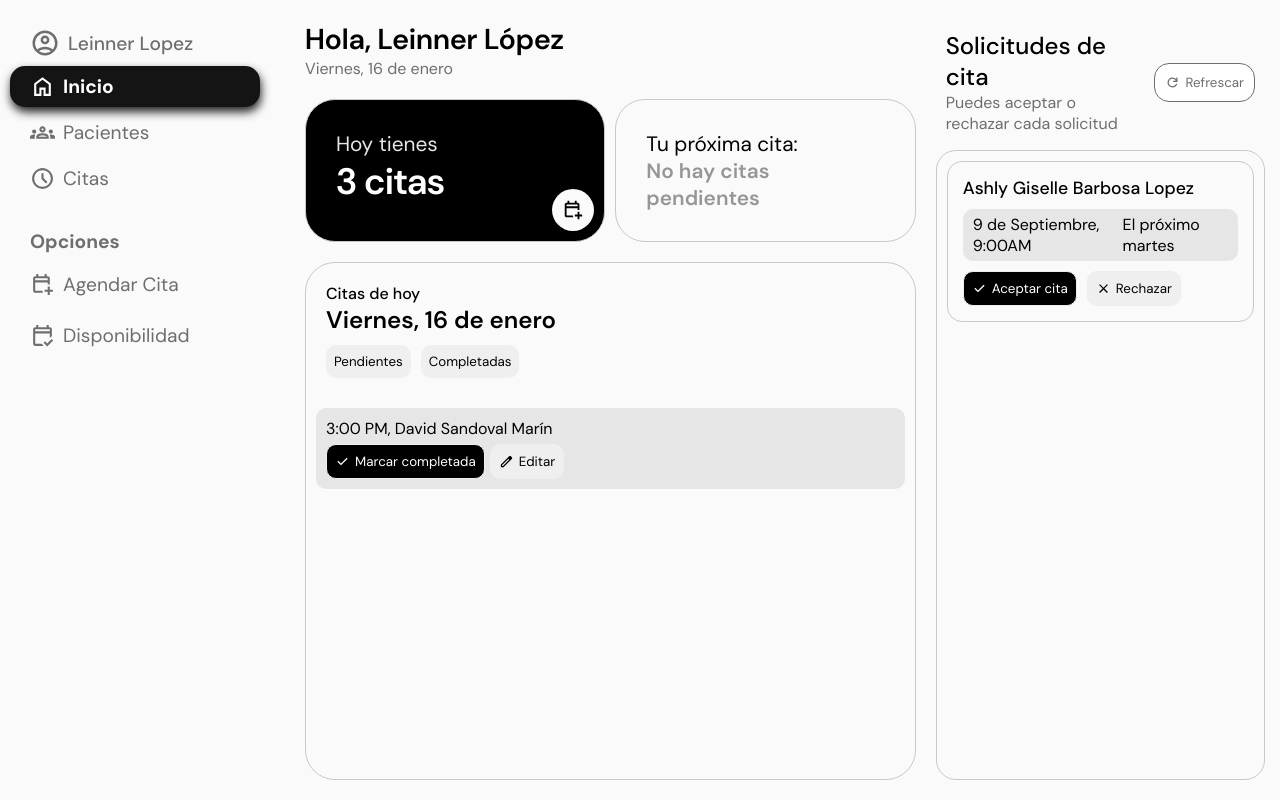
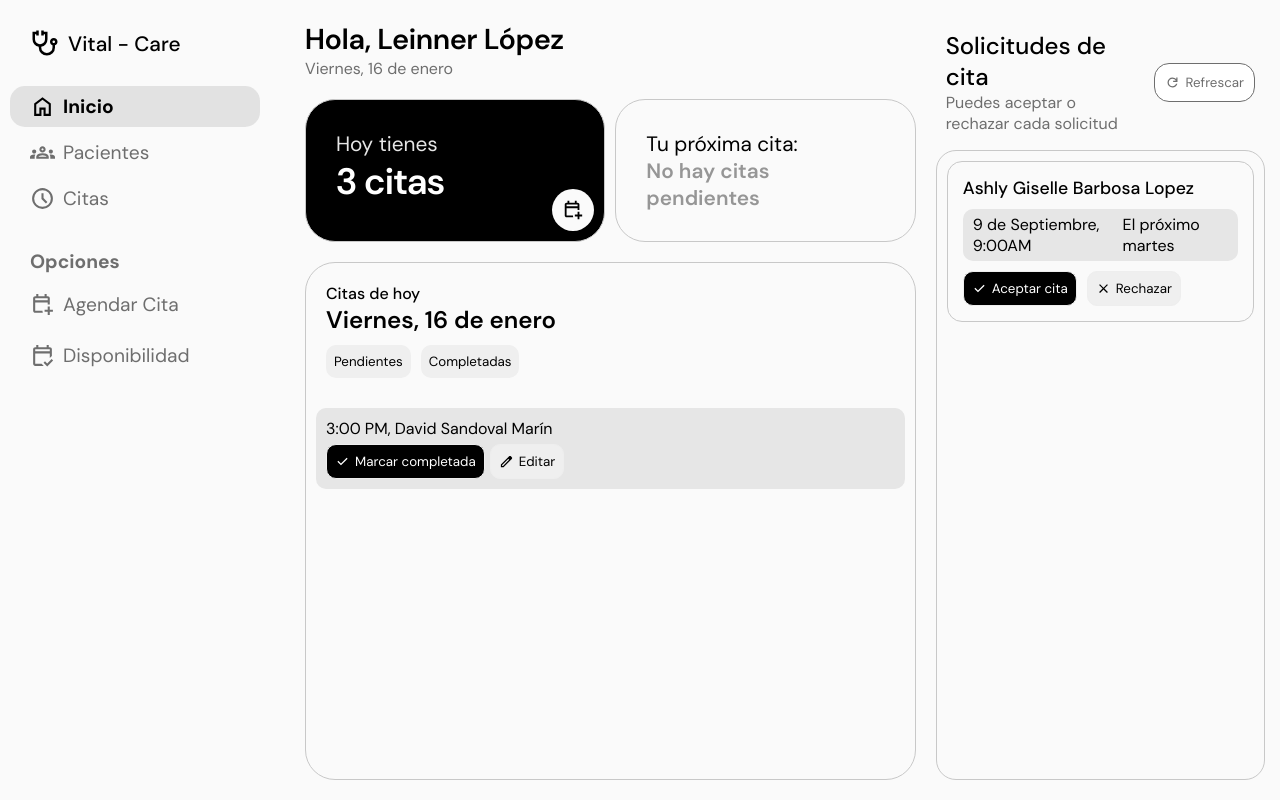
Before and after one commit to Leinner-Lopez/Front-Vital, an Angular app: page /inicio in a window 1280 px wide. Built offline with nearby package versions, Linux system fonts and the light colour scheme.

Commit message:
Cambio de estilos en el sidebard

```diff
--- a/src/app/Components/Dashboard-Components/sidebar-component/sidebar-component.css
+++ b/src/app/Components/Dashboard-Components/sidebar-component/sidebar-component.css
@@ -10,9 +10,10 @@
     height: 100vh;
 }
 
-h3 {
-    font-weight: 500;
-    font-size: inherit;
+.navbar__group{
+    display: flex;
+    flex-direction: column;
+    gap: 20px;
 }
 
 .group__user {
@@ -22,6 +23,16 @@ h3 {
     gap: 8px;
     align-items: center;
     font-style: normal;
+    color: var(--color-main);
+}
+
+.opcion__group{
+    gap: 0;
+}
+
+h3 {
+    font-weight: 500;
+    font-size: 1.3rem;
 }
 
 .group__list {
@@ -57,8 +68,7 @@ h3 {
 }
 
 .item__link:is(:hover, :active), .router-active{
-    color: #fff;
-    background-color: rgba(20, 20, 20);
-    box-shadow: 1px 5px 10px #222;
+    color: var(--color-main);
+    background-color: rgba(210, 210, 210, .6);
     font-weight: bold;
 }
--- a/src/app/Components/Dashboard-Components/sidebar-component/sidebar-component.html
+++ b/src/app/Components/Dashboard-Components/sidebar-component/sidebar-component.html
@@ -1,11 +1,11 @@
 <nav class="navbar" aria-label="Menú lateral">
 
-    <section class="narbar__group">
+    <section class="navbar__group">
         <header class="group__user">
             <svg width="30" height="30" aria-hidden="true">
-                <use href="/image/sprite.svg#account"></use>
+                <use href="/image/sprite.svg#stethoscope"></use>
             </svg>
-            <h3>Leinner Lopez</h3>
+            <h3>Vital - Care</h3>
         </header>
 
         <ul class="group__list">
@@ -36,7 +36,7 @@
         </ul>
     </section>
 
-    <section class="navbar__group">
+    <section class="navbar__group opcion__group">
         <h4 class="group__title">Opciones</h4>
         <div class="group__list">
             <button class="item__link" (click)="dispararApertura()">
```
Also changed, not shown: public/image/sprite.svg.
